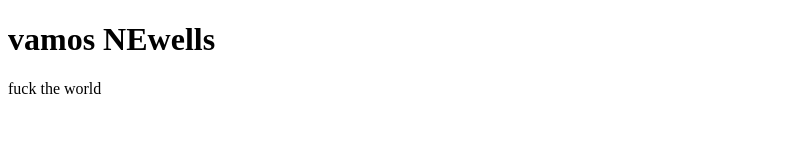
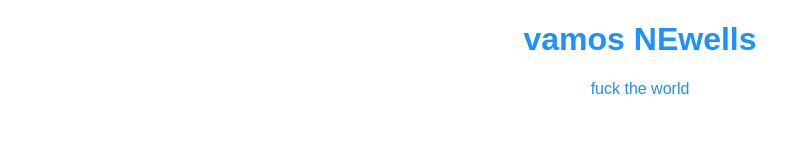
Before and after one commit to luccaG/primerasC-, a plain HTML site: page index.html in a window 1280 px wide. Shown: the whole page, without its empty margins (0-811 px from the left). Drawn offline with Linux system fonts and the light colour scheme.

Commit message:
agrego algo mas al css

```diff
--- a/css/estilos.css
+++ b/css/estilos.css
@@ -1,4 +1,7 @@
 body{
+    text-align: center;
+    font-family: Arial, Helvetica, sans-serif;
+    color:dodgerblue;
 
 
 }
--- a/index.html
+++ b/index.html
@@ -4,6 +4,7 @@
     <meta charset="UTF-8">
     <meta name="viewport" content="width=device-width, initial-scale=1.0">
     <meta http-equiv="X-UA-Compatible" content="ie=edge">
+    <link rel="stylesheet" href="css/estilos.css" />
     <title>Document</title>
 </head>
 <body>
```
